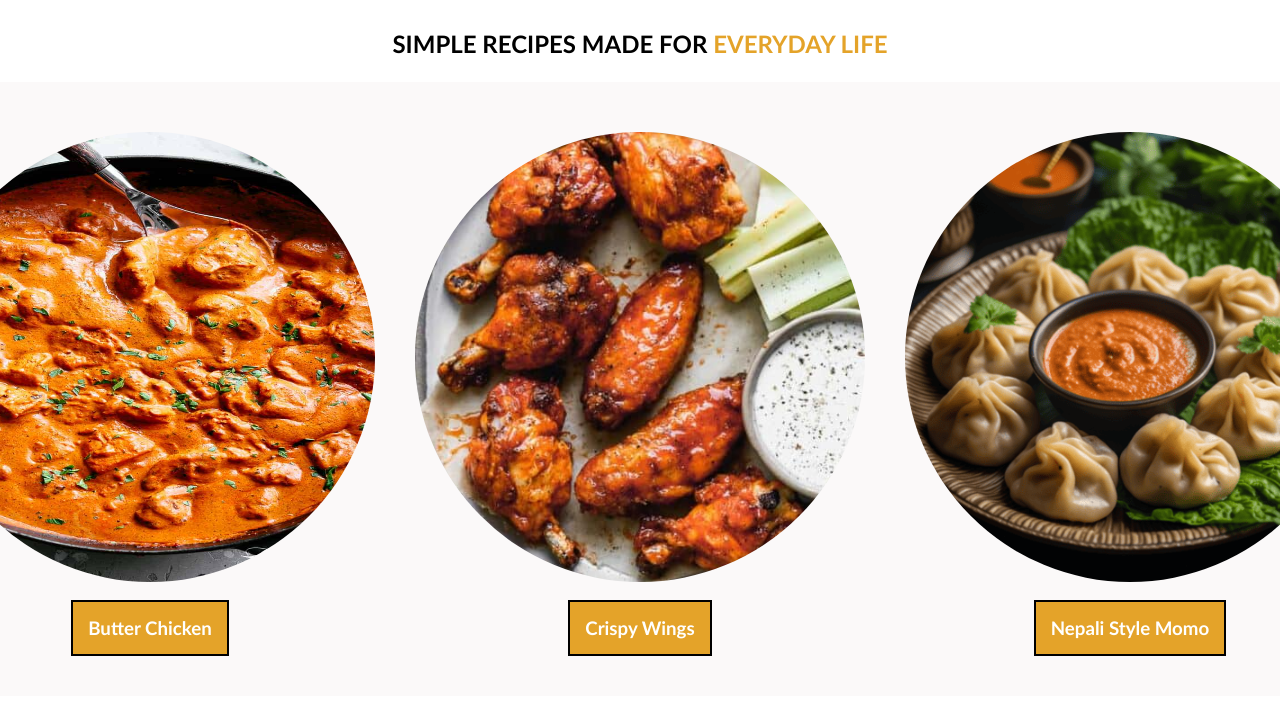
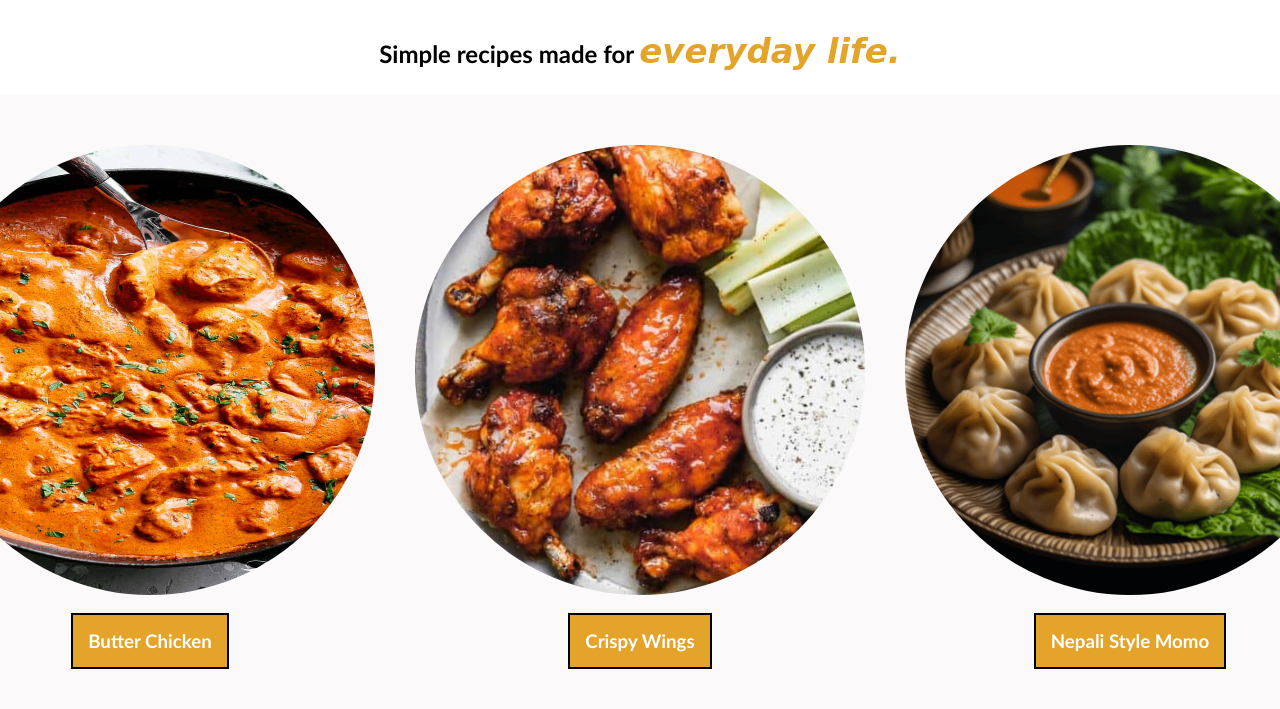
Before and after one commit to sajalbaral/odin-recipes, a plain HTML site: page index.html in a window 1280 px wide. Shown: the part 111-820 px from the top of the page. Drawn offline with Linux system fonts and the light colour scheme.

Commit message:
changed styling for subheading

```diff
--- a/index.html
+++ b/index.html
@@ -9,7 +9,7 @@
 <body>
     <h1 class="title">Sajal's Recipes</h1>
     <div class="subheading">
-        <p><strong>SIMPLE RECIPES MADE FOR <span id="color">EVERYDAY LIFE</span></strong></p>
+        <p><strong>Simple recipes made for<span id="color"><em>everyday life.</em></span></strong></p>
     </div>
     <div class="container">
         <div>
--- a/style.css
+++ b/style.css
@@ -14,6 +14,15 @@ img {
     width: 450px;
     height: 450px;
     border-radius: 50%;
+}
+
+span {
+    font-size: 34px;
+}
+
+em {
+    font-family: cursive;
+    margin-left: 5px;
 }
 
 a {
```
